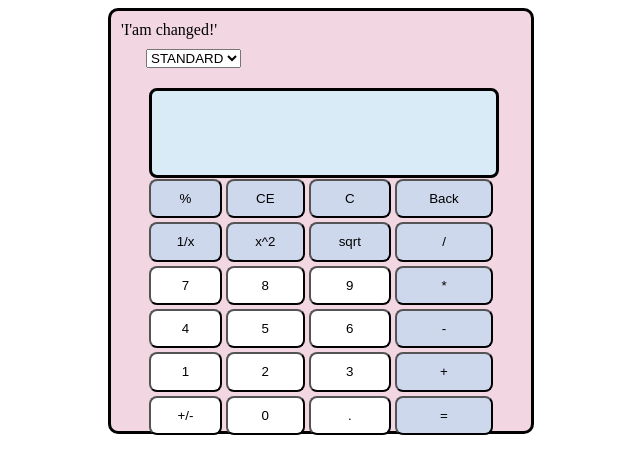
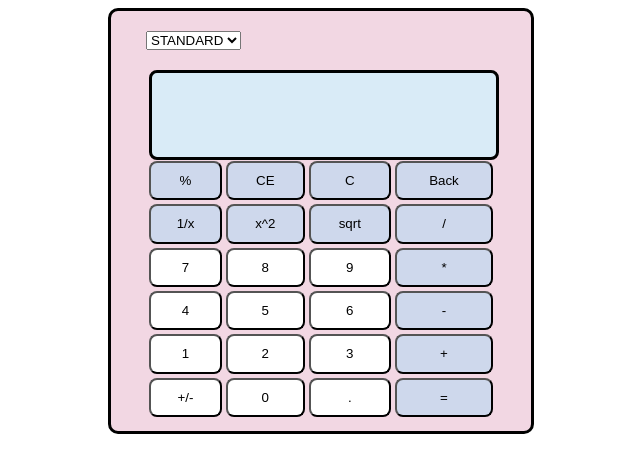
Before and after one commit to StefanyYalachkova/Calculator, a plain HTML site: page index.html in a window 1280 px wide. Shown: the whole page, without its empty margins (319-959 px from the left). Drawn offline with Linux system fonts and the light colour scheme.

Commit message:
Revert "Merge pull request #1 from StefanyYalachkova/test_branch_name"
This reverts commit 5b45d00c3f8def506e9d827b57cb2700030914ff, reversing
changes made to 9811022c44c5e11be813b760068d3925264a75c8.

```diff
--- a/index.html
+++ b/index.html
@@ -12,7 +12,6 @@
 <body>
     <div id="calculatorContainer">
 
-    <div>'I'am changed!'</div>
     </div>
     <script src="calc.js"></script>
 </body>
```
